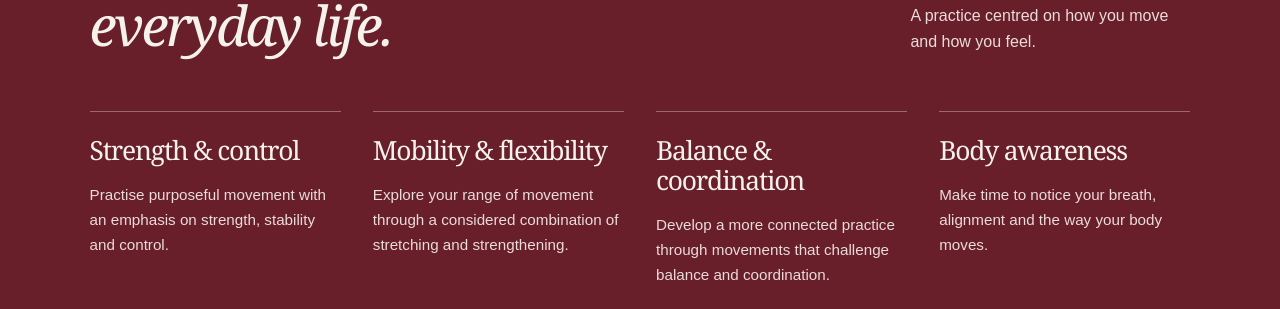
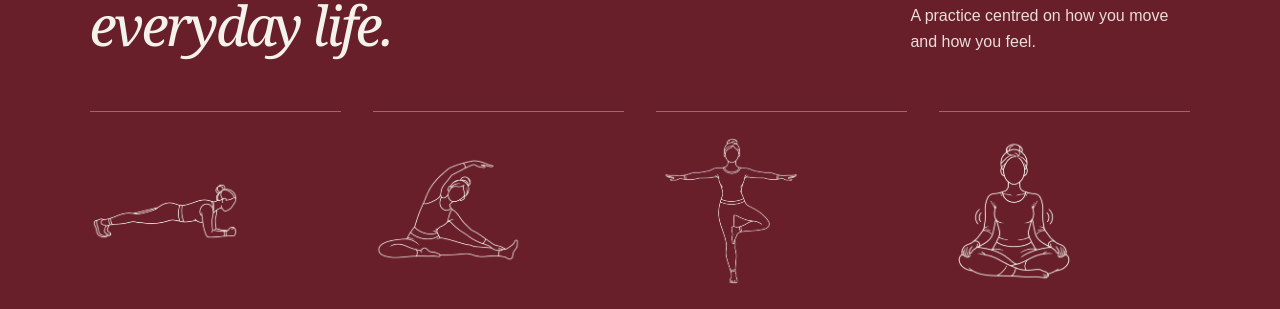
Before and after one commit to ideafactoradvertising-jpg/movelle_website, a Next.js app: page / in a window 1280 px wide. Shown: the part 2861-3170 px from the top of the page. Built offline with nearby package versions, Linux system fonts and the light colour scheme; a web font is replaced by a local one.

Commit message:
Update globals.css

```diff
--- a/app/globals.css
+++ b/app/globals.css
@@ -457,3 +457,45 @@
 .pilates-benefits .benefit-grid article {
   border-top-color: rgba(245, 242, 236, .35);
 }
+/* Cream illustrations above Pilates benefits */
+.benefit-illustration {
+  display: block;
+  width: 150px;
+  height: 150px;
+  margin-bottom: 22px;
+  background-color: var(--cream);
+  -webkit-mask-repeat: no-repeat;
+  mask-repeat: no-repeat;
+  -webkit-mask-position: center;
+  mask-position: center;
+  -webkit-mask-size: contain;
+  mask-size: contain;
+}
+
+.benefit-illustration-0 {
+  -webkit-mask-image: url('/benefits/strength-control.png');
+  mask-image: url('/benefits/strength-control.png');
+}
+
+.benefit-illustration-1 {
+  -webkit-mask-image: url('/benefits/mobility-flexibility.png');
+  mask-image: url('/benefits/mobility-flexibility.png');
+}
+
+.benefit-illustration-2 {
+  -webkit-mask-image: url('/benefits/balance-coordination.png');
+  mask-image: url('/benefits/balance-coordination.png');
+}
+
+.benefit-illustration-3 {
+  -webkit-mask-image: url('/benefits/body-awareness.png');
+  mask-image: url('/benefits/body-awareness.png');
+}
+
+@media (max-width: 760px) {
+  .benefit-illustration {
+    width: 130px;
+    height: 130px;
+    margin-bottom: 18px;
+  }
+}
```
